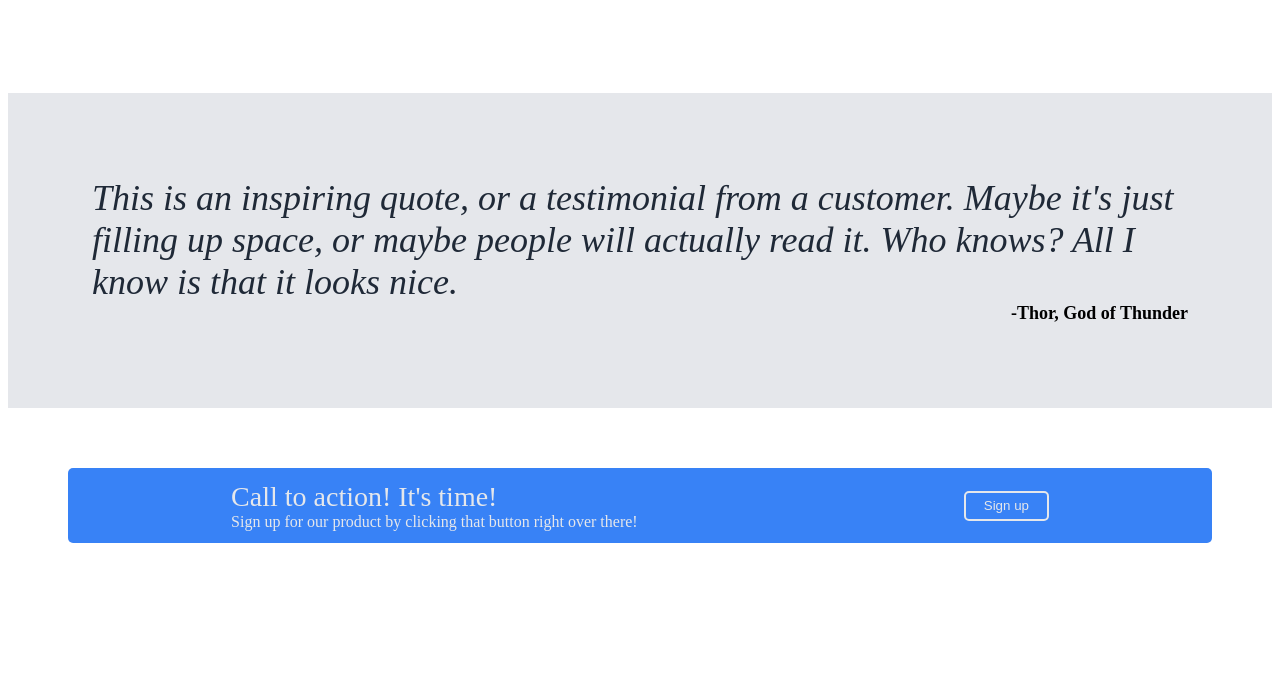
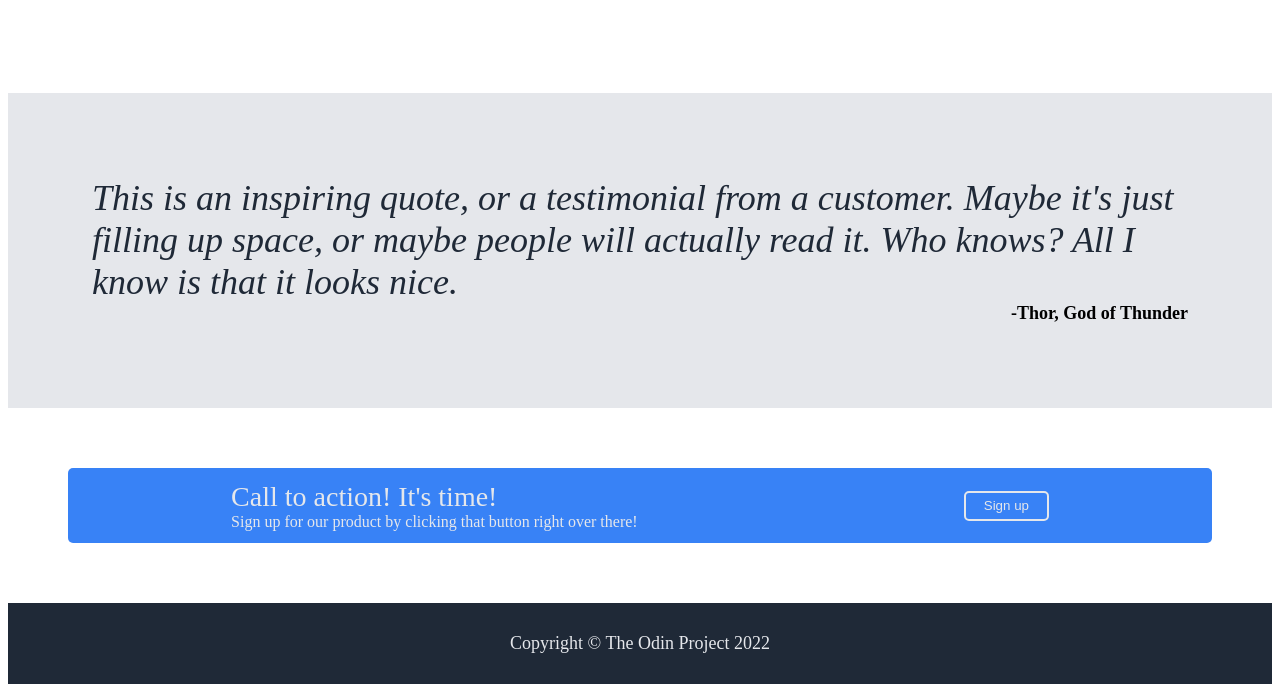
Before and after one commit to luckduc/landing-page, a plain HTML site: page index.html in a window 1280 px wide. Shown: the part 858-1550 px from the top of the page. Before the commit the page ends 1469 px from the top, so only its background shows below. Drawn offline with Linux system fonts and the light colour scheme.

Commit message:
Create footer section and add + style + format copyright text in the footer.

```diff
--- a/index.html
+++ b/index.html
@@ -70,5 +70,10 @@
             </div>
         </div>
       </div>
+      <div class="footer">
+        <div class="footer-text">
+            Copyright © The Odin Project 2022
+        </div>
+      </div>
     </body>
 </html>
--- a/styles.css
+++ b/styles.css
@@ -179,3 +179,15 @@ img {
     width: 85px;
     height: 30px;
 }
+
+.footer {
+    display: flex;
+    justify-content: center;
+    background-color: #1f2937;
+    padding: 30px;
+}
+
+.footer-text {
+    color: #e5e7eb;
+    font-size: 18px;
+}
```
